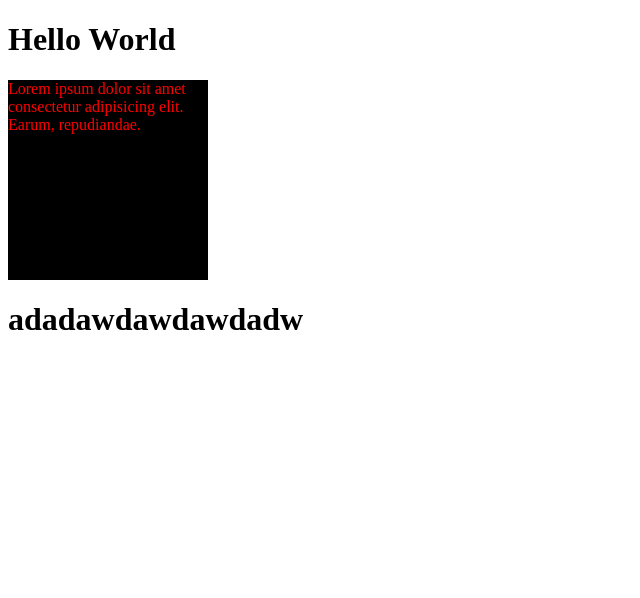
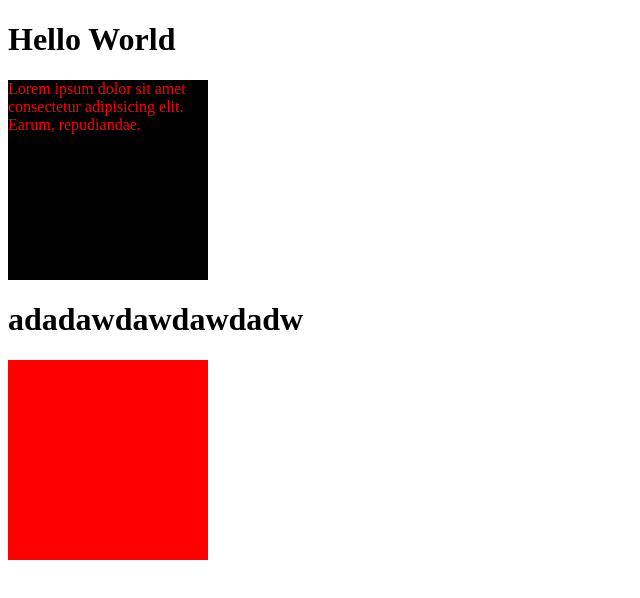
Before and after one commit to adityabarshilia/J-Mart, a plain HTML site: page scripts/index.html in a window 1280 px wide. Shown: the whole page, without its empty margins (0-640 px from the left). Drawn offline with Linux system fonts and the light colour scheme.

Commit message:
added red div

```diff
--- a/scripts/index.html
+++ b/scripts/index.html
@@ -12,11 +12,17 @@
             background-color: black;
             color: red;
         }
+        .red{
+            width: 200px;
+            height: 200px;
+            background-color: red;
+        }
     </style>
 </head>
 <body>
     <h1>Hello World</h1>
     <div>Lorem ipsum dolor sit amet consectetur adipisicing elit. Earum, repudiandae.</div>
     <h1>adadawdawdawdadw</h1>
+    <div class="red"></div>
 </body>
 </html>
```
